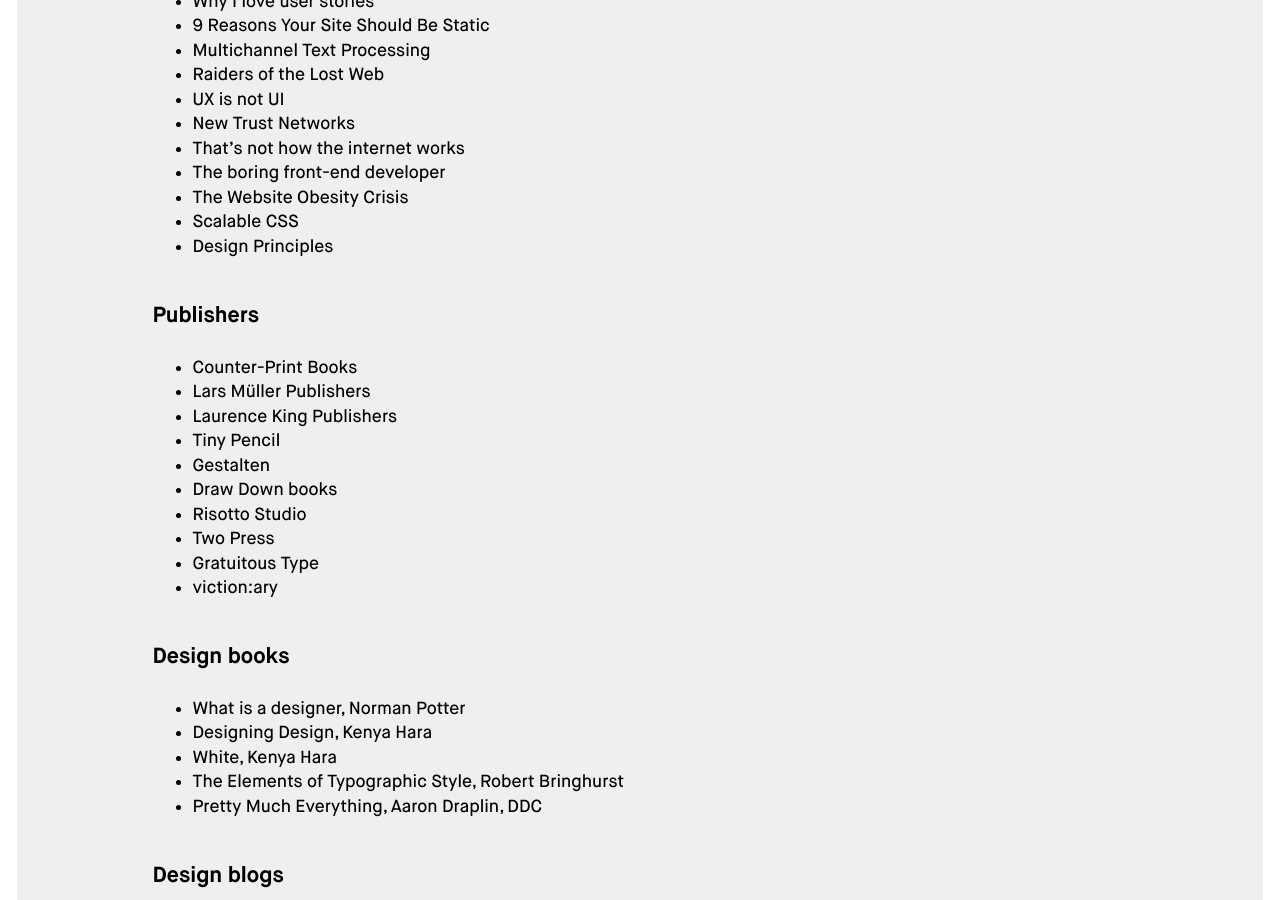
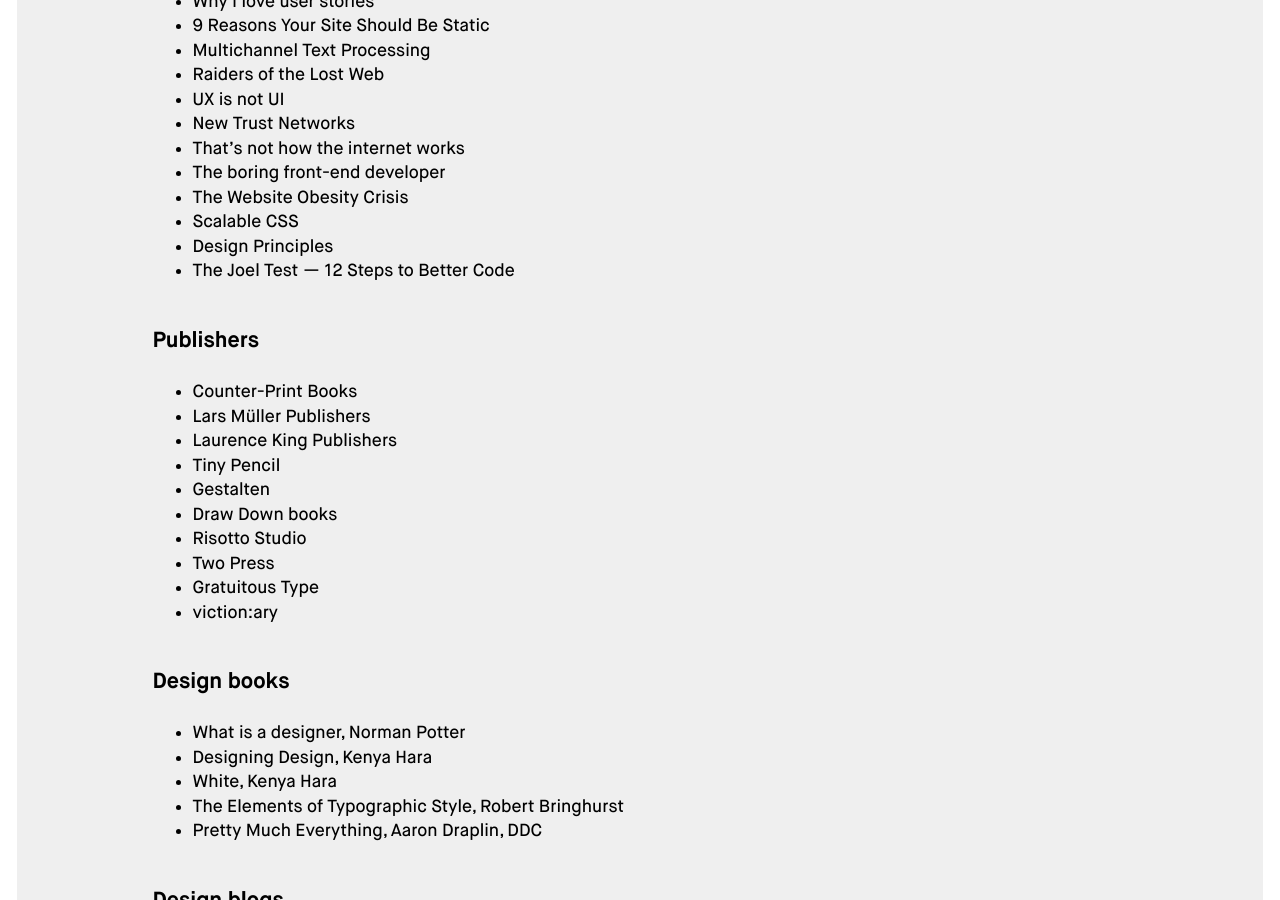
Before and after one commit to regmtait/regmtait.co.uk, a Jekyll site: the page built from links.md, in a window 1280 px wide and 900 px high, scrolled down 596 px. Built offline with Jekyll 4.4.1, drawn with Linux system fonts in a browser that asks for light colours.

Commit message:
Added  a link

```diff
--- a/links.md
+++ b/links.md
@@ -32,10 +32,11 @@
 * [The Website Obesity Crisis](http://idlewords.com/talks/website_obesity.htm 'Maciej Cegłowski')
 * [Scalable CSS](http://mrmrs.io/writing/2016/03/24/scalable-css/ 'Adam Morse (mrmrs)')
 * [Design Principles](https://principles.adactio.com/ 'Collected by Jeremy Keith')
+* [The Joel Test — 12 Steps to Better Code](https://www.joelonsoftware.com/2000/08/09/the-joel-test-12-steps-to-better-code/)
 
 ## Publishers
 
-* [Counter-Print Books](www.counter-print.co.uk)
+* [Counter-Print Books](http://www.counter-print.co.uk)
 * [Lars Müller Publishers](https://www.lars-mueller-publishers.com)
 * [Laurence King Publishers](www.laurenceking.com)
 * [Tiny Pencil](http://shop.tinypencil.com/)
```
